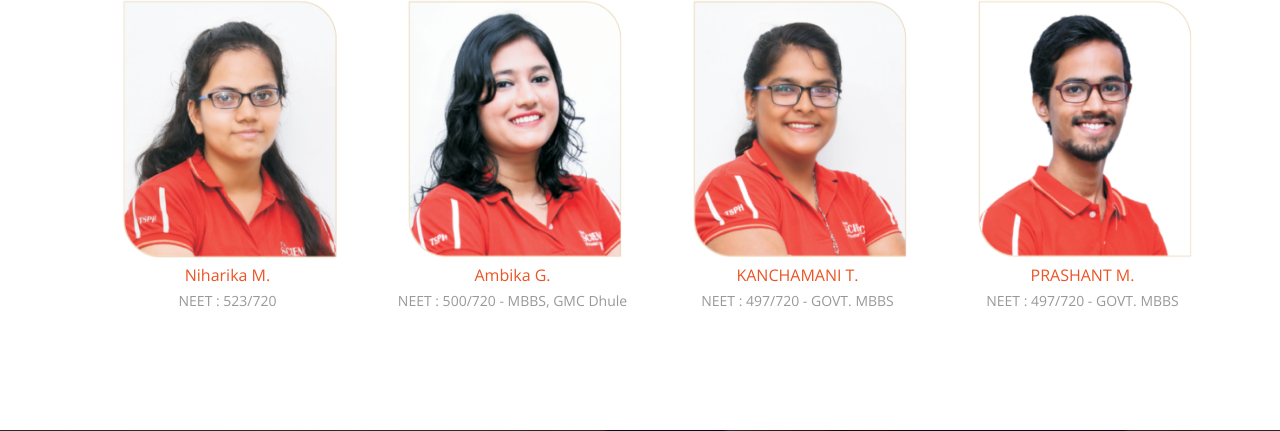
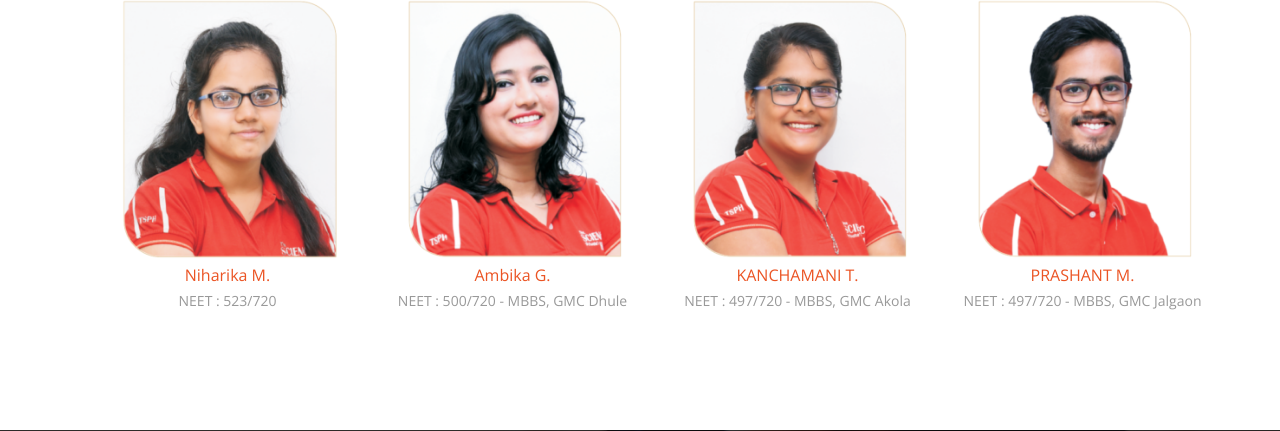
Before and after one commit to sunil007/tsphweb, a PHP site: page /result_2018.php in a window 1280 px wide. Shown: the part 4128-4559 px from the top of the page. Run offline with PHP 8.4, Linux system fonts and the light colour scheme.

Commit message:
Result 2018 - included Medical clg locations

```diff
--- a/result_2018.php
+++ b/result_2018.php
@@ -223,13 +223,13 @@
 					<div class="col-md-3 col-sm-6 wthree_services_grid_right">
 						<div class="text-center"><img src="images/2018MedResults/kanchamani-t.png" alt="" height="260px"></div>
 						<div class="studentname text-center">KANCHAMANI T.</div>
-						<div class="studentdetail text-center">NEET : 497/720  - GOVT. MBBS</div>
+						<div class="studentdetail text-center">NEET : 497/720  - MBBS, GMC Akola</div>
 					</div>
 					<!-- PRASHANT M. -->
 					<div class="col-md-3 col-sm-6 wthree_services_grid_right">
 						<div class="text-center"><img src="images/2018MedResults/prashant-m.png" alt="" height="260px"></div>
 						<div class="studentname text-center">PRASHANT M.</div>
-						<div class="studentdetail text-center">NEET : 497/720 - GOVT. MBBS</div>
+						<div class="studentdetail text-center">NEET : 497/720 - MBBS, GMC Jalgaon</div>
 					</div>
 					<!-- //2018 Med Results-->
 
```
